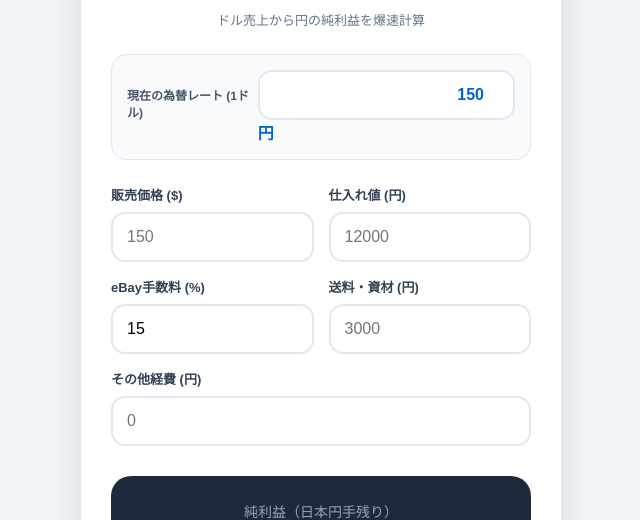
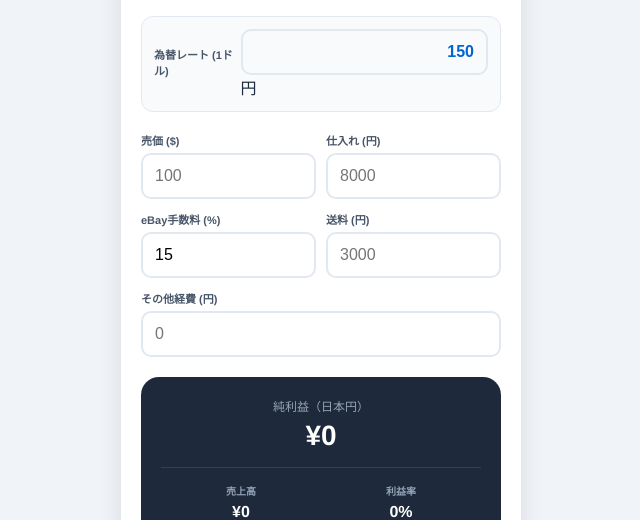
Before and after one commit to hayato031566-beep/fukugyou-tool, a plain HTML site: page index.html in a window 1280 px wide. Shown: the part 98-618 px from the top of the page, without its empty margins (319-959 px from the left). Drawn offline with Linux system fonts and the light colour scheme.

Commit message:
Update index.html

```diff
--- a/index.html
+++ b/index.html
@@ -2,228 +2,191 @@
 <html lang="ja">
 <head>
     <meta charset="UTF-8">
-    <meta name="viewport" content="width=device-width, initial-scale=1.0">
-    <title>eBay輸出 利益計算ツール PRO</title>
+    <meta name="viewport" content="width=device-width, initial-scale=1.0, maximum-scale=1.0, user-scalable=no">
+    <title>eBay利益計算 PRO</title>
     <style>
         :root {
             --ebay-blue: #0064d2;
-            --ebay-red: #e53238;
-            --ebay-yellow: #f5af02;
-            --ebay-green: #86b817;
             --bg-color: #f0f4f8;
-            --card-bg: #ffffff;
             --text-dark: #1e293b;
         }
 
-        * { box-sizing: border-box; -webkit-tap-highlight-color: transparent; }
+        /* 横はみ出しを絶対防ぐ設定 */
+        * {
+            box-sizing: border-box;
+            margin: 0;
+            padding: 0;
+            -webkit-tap-highlight-color: transparent;
+        }
+
+        html, body {
+            overflow-x: hidden; /* 横スクロールを禁止 */
+            width: 100%;
+        }
 
         body {
-            margin: 0;
             font-family: 'Helvetica Neue', Arial, sans-serif;
             background-color: var(--bg-color);
             color: var(--text-dark);
             display: flex;
             justify-content: center;
-            padding: 20px 15px;
+            padding: 15px; /* 外側の余白 */
         }
 
         .container {
             width: 100%;
-            max-width: 480px;
-            background: var(--card-bg);
-            border-radius: 28px;
-            padding: 30px;
-            box-shadow: 0 15px 35px rgba(0,0,0,0.1);
-            border-top: 10px solid var(--ebay-blue);
+            max-width: 400px; /* 少しスリムにして余裕を持たせる */
+            background: #ffffff;
+            border-radius: 24px;
+            padding: 20px;
+            box-shadow: 0 10px 25px rgba(0,0,0,0.1);
+            border-top: 8px solid var(--ebay-blue);
         }
 
-        h1 {
-            font-size: 24px;
-            text-align: center;
-            margin: 0 0 5px 0;
-            color: var(--text-dark);
-        }
+        h1 { font-size: 20px; text-align: center; margin-bottom: 5px; }
+        .tagline { text-align: center; font-size: 12px; color: #64748b; margin-bottom: 20px; }
 
-        .tagline {
-            text-align: center;
-            font-size: 13px;
-            color: #64748b;
-            margin-bottom: 25px;
-        }
-
+        /* 為替ボックス */
         .exchange-box {
             background: #f8fafc;
-            border-radius: 15px;
-            padding: 15px;
+            border-radius: 12px;
+            padding: 12px;
             display: flex;
             align-items: center;
             justify-content: space-between;
-            margin-bottom: 25px;
+            margin-bottom: 20px;
             border: 1px solid #e2e8f0;
         }
+        .exchange-box label { font-size: 11px; font-weight: bold; }
+        .exchange-box input { width: 60px; border: none; background: transparent; font-size: 16px; font-weight: bold; color: var(--ebay-blue); text-align: right; outline: none; }
 
-        .exchange-box label { font-size: 12px; color: #475569; font-weight: bold; }
-        .exchange-box input { width: 80px; text-align: right; border: none; background: transparent; font-size: 18px; font-weight: bold; color: var(--ebay-blue); outline: none; }
+        /* 入力エリア */
+        .input-row {
+            display: flex;
+            gap: 10px;
+            margin-bottom: 12px;
+            width: 100%;
+        }
+        .input-group { flex: 1; min-width: 0; } /* min-width: 0 がはみ出し防止のコツ */
 
-        .input-section { margin-bottom: 20px; }
-        .input-row { display: grid; grid-template-columns: 1fr 1fr; gap: 15px; margin-bottom: 15px; }
-
-        label { display: block; font-size: 13px; font-weight: 600; margin-bottom: 8px; color: #334155; }
+        label { display: block; font-size: 11px; font-weight: 600; margin-bottom: 5px; color: #475569; }
 
         input[type="number"] {
             width: 100%;
-            padding: 14px;
+            padding: 12px;
             border: 2px solid #e2e8f0;
-            border-radius: 14px;
+            border-radius: 10px;
             font-size: 16px;
-            transition: 0.2s;
-            background: #fff;
             outline: none;
+            -moz-appearance: textfield;
         }
+        input::-webkit-outer-spin-button, input::-webkit-inner-spin-button { -webkit-appearance: none; }
 
-        input:focus { border-color: var(--ebay-blue); background: #fdfdfd; }
-
+        /* 結果表示 */
         .result-panel {
             background: #1e293b;
             color: white;
-            border-radius: 20px;
-            padding: 25px;
-            margin-top: 30px;
-            transition: background 0.3s ease;
+            border-radius: 18px;
+            padding: 20px;
+            margin-top: 20px;
+            text-align: center;
         }
-
-        .main-profit { text-align: center; margin-bottom: 20px; }
-        .main-profit span { font-size: 14px; color: #94a3b8; }
-        .main-profit h2 { font-size: 36px; margin: 5px 0; font-weight: 800; color: #fff; }
+        .main-profit span { font-size: 12px; color: #94a3b8; }
+        .main-profit h2 { font-size: 28px; margin: 5px 0; }
 
         .sub-results {
-            display: grid;
-            grid-template-columns: 1fr 1fr;
-            gap: 20px;
+            display: flex;
+            justify-content: space-between;
             border-top: 1px solid #334155;
-            padding-top: 20px;
+            padding-top: 15px;
+            margin-top: 15px;
         }
+        .sub-item { flex: 1; }
+        .sub-item label { color: #94a3b8; font-size: 10px; }
+        .sub-item div { font-size: 16px; font-weight: bold; }
 
-        .sub-item label { color: #94a3b8; font-size: 11px; margin-bottom: 2px; }
-        .sub-item div { font-size: 18px; font-weight: bold; }
-
-        .footer {
-            text-align: center;
-            margin-top: 30px;
-            font-size: 12px;
-            color: #94a3b8;
-        }
-
-        /* 動きの演出 */
-        .pop { animation: pop 0.3s ease-out; }
-        @keyframes pop { 0% { transform: scale(1); } 50% { transform: scale(1.03); } 100% { transform: scale(1); } }
+        .footer { text-align: center; margin-top: 20px; font-size: 11px; color: #94a3b8; }
     </style>
 </head>
 <body>
 
 <div class="container">
     <h1>🚢 eBay 利益計算 PRO</h1>
-    <p class="tagline">ドル売上から円の純利益を爆速計算</p>
+    <p class="tagline">ドル売上を爆速で円換算</p>
 
     <div class="exchange-box">
-        <label>現在の為替レート (1ドル)</label>
+        <label>為替レート (1ドル)</label>
         <div>
-            <input type="number" id="rate" value="150" oninput="calc()">
-            <span style="font-weight: bold; color: var(--ebay-blue);">円</span>
-        </div>
-    </div>
-
-    <div class="input-section">
-        <div class="input-row">
-            <div>
-                <label>販売価格 ($)</label>
-                <input type="number" id="usd_price" placeholder="150" oninput="calc()">
-            </div>
-            <div>
-                <label>仕入れ値 (円)</label>
-                <input type="number" id="jpy_cost" placeholder="12000" oninput="calc()">
+            <input type="number" id="rate" value="150" oninput="calc()"> 円
         </div>
     </div>
 
     <div class="input-row">
-            <div>
+        <div class="input-group">
+            <label>売価 ($)</label>
+            <input type="number" id="usd_price" placeholder="100" oninput="calc()">
+        </div>
+        <div class="input-group">
+            <label>仕入れ (円)</label>
+            <input type="number" id="jpy_cost" placeholder="8000" oninput="calc()">
+        </div>
+    </div>
+
+    <div class="input-row">
+        <div class="input-group">
             <label>eBay手数料 (%)</label>
             <input type="number" id="fee_per" value="15" oninput="calc()">
         </div>
-            <div>
-                <label>送料・資材 (円)</label>
+        <div class="input-group">
+            <label>送料 (円)</label>
             <input type="number" id="shipping" placeholder="3000" oninput="calc()">
         </div>
     </div>
 
-        <div>
+    <div class="input-group" style="margin-top: 12px;">
         <label>その他経費 (円)</label>
         <input type="number" id="other" placeholder="0" oninput="calc()">
-        </div>
     </div>
 
     <div class="result-panel" id="res_panel">
         <div class="main-profit">
-            <span>純利益（日本円手残り）</span>
+            <span>純利益（日本円）</span>
             <h2 id="profit_jpy">¥0</h2>
         </div>
-
         <div class="sub-results">
             <div class="sub-item">
-                <label>売上高（円換算）</label>
+                <label>売上高</label>
                 <div id="sales_jpy">¥0</div>
             </div>
             <div class="sub-item">
                 <label>利益率</label>
-                <div id="margin">0.0%</div>
+                <div id="margin">0%</div>
             </div>
         </div>
     </div>
 
-    <div class="footer">
-        © 2026 eBay Profit Tracker | あなたの副業を最強に。
-    </div>
+    <div class="footer">© 2026 eBay Profit Tracker</div>
 </div>
 
 <script>
     function calc() {
-        // 入力値の取得
-        const rate = parseFloat(document.getElementById('rate').value) || 1;
+        const rate = parseFloat(document.getElementById('rate').value) || 0;
         const usd = parseFloat(document.getElementById('usd_price').value) || 0;
         const cost = parseFloat(document.getElementById('jpy_cost').value) || 0;
         const feePer = parseFloat(document.getElementById('fee_per').value) || 0;
         const ship = parseFloat(document.getElementById('shipping').value) || 0;
         const other = parseFloat(document.getElementById('other').value) || 0;
 
-        // 計算ロジック
-        const salesJpy = usd * rate; // 円換算売上
-        const ebayFee = salesJpy * (feePer / 100); // 手数料
-        const totalCost = cost + ebayFee + ship + other; // 総コスト
-        const profit = salesJpy - totalCost; // 純利益
+        const salesJpy = usd * rate;
+        const ebayFee = salesJpy * (feePer / 100);
+        const profit = salesJpy - cost - ebayFee - ship - other;
         const margin = salesJpy > 0 ? (profit / salesJpy) * 100 : 0;
 
-        // 画面への反映
-        updateText('sales_jpy', "¥" + Math.floor(salesJpy).toLocaleString());
-        updateText('profit_jpy', "¥" + Math.floor(profit).toLocaleString());
-        updateText('margin', margin.toFixed(1) + "%");
+        document.getElementById('sales_jpy').innerText = "¥" + Math.floor(salesJpy).toLocaleString();
+        document.getElementById('profit_jpy').innerText = "¥" + Math.floor(profit).toLocaleString();
+        document.getElementById('margin').innerText = margin.toFixed(1) + "%";
 
-        // 赤字ならパネルの色を変える
-        const panel = document.getElementById('res_panel');
-        if (profit < 0) {
-            panel.style.background = "#e53238"; // eBay Red
-        } else {
-            panel.style.background = "#1e293b"; // Dark Slate
-        }
-    }
-
-    function updateText(id, val) {
-        const el = document.getElementById(id);
-        if (el.innerText !== val) {
-            el.innerText = val;
-            el.classList.remove('pop');
-            void el.offsetWidth; // アニメーションリセット
-            el.classList.add('pop');
-        }
+        document.getElementById('res_panel').style.background = profit < 0 ? "#e53238" : "#1e293b";
     }
 </script>
 
```
Lines whose indentation alone changed are shown as unchanged.
